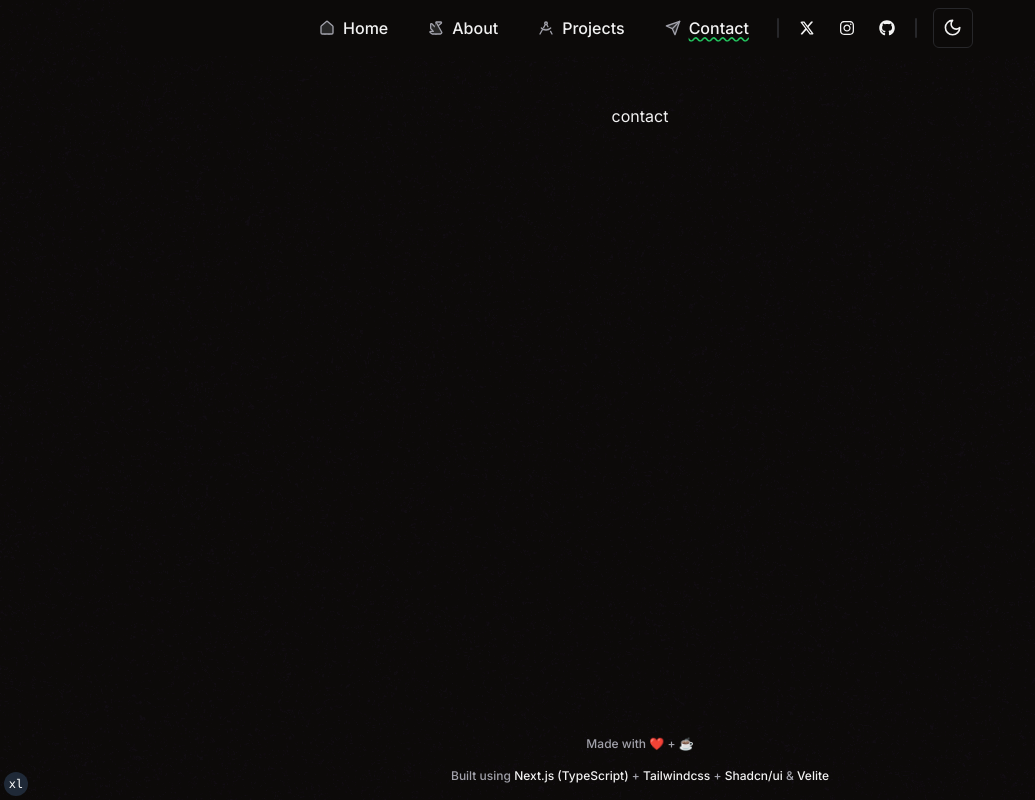
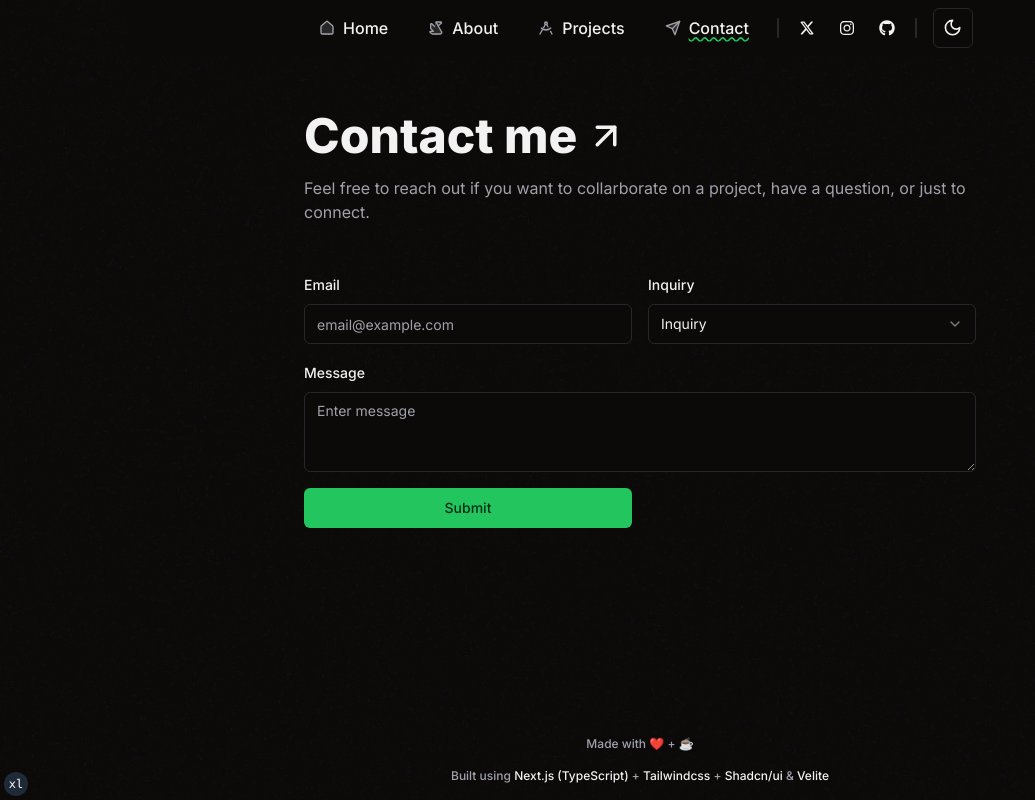
Before and after one commit to humanwhodreams/enoabasi-v2, a Next.js app: page /contact in a window 1280 px wide. Shown: the whole page, without its empty margins (0-1035 px from the left). Built offline with nearby package versions, Linux system fonts and the light colour scheme.

Commit message:
feat: contact me ui

```diff
--- a/app/contact/page.tsx
+++ b/app/contact/page.tsx
@@ -1,9 +1,24 @@
-import * as React from 'react'
+import * as React from "react";
+
+import { ArrowUpRight } from "lucide-react";
+import { ContactForm } from "@/components/pages/contact/contact-form";
+import { SectionContainer } from "@/components/section-container";
 
 interface Props {}
 
 export default function Page({}: Props) {
   return (
-      <main>contact</main>
-  )
+    <SectionContainer>
+      <div className="mb-12 space-y-4">
+        <h2 className="font-extrabold text-3xl md:text-5xl flex items-center justify-start w-fit">
+          Contact me <ArrowUpRight size={42} className="flex-shrink-0 ml-2"/>
+        </h2>
+        <p className="text-muted-foreground">
+        Feel free to reach out if you want to collarborate on a project, have a
+        question, or just to connect.
+      </p>
+      </div>
+      <ContactForm />
+    </SectionContainer>
+  );
 }
--- /dev/null
+++ b/components/pages/contact/contact-form.tsx
@@ -0,0 +1,48 @@
+import * as React from "react";
+
+import {
+  Select,
+  SelectContent,
+  SelectItem,
+  SelectTrigger,
+  SelectValue,
+} from "@/components/ui/select";
+
+import { Button } from "@/components/ui/button";
+import { Input } from "@/components/ui/input";
+import { Label } from "@/components/ui/label";
+import { Textarea } from "@/components/ui/textarea";
+
+interface Props {}
+
+export function ContactForm({}: Props) {
+  return (
+    <form className="space-y-4">
+      <div className="grid grid-cols-1 md:grid-cols-2 gap-4">
+        <div className="col-span-1 space-y-2">
+          <Label>Email</Label>
+          <Input type="email" placeholder="email@example.com" />
+        </div>
+        <div className="col-span-1 space-y-2">
+          <Label>Inquiry</Label>
+          <Select>
+            <SelectTrigger className="w-full">
+              <SelectValue placeholder="Inquiry" />
+            </SelectTrigger>
+            <SelectContent>
+              <SelectItem value="collab">Collaboration</SelectItem>
+              <SelectItem value="question">Question</SelectItem>
+              <SelectItem value="chat">Just a chat</SelectItem>
+            </SelectContent>
+          </Select>
+        </div>
+        <div className="col-span-1 md:col-span-2 space-y-2">
+          <Label>Message</Label>
+          <Textarea placeholder="Enter message" />
+        </div>
+
+        <Button className="col-span-1 md:col-span-1">Submit</Button>
+      </div>
+    </form>
+  );
+}
--- a/components/ui/input.tsx
+++ b/components/ui/input.tsx
@@ -1,7 +1,6 @@
-import * as React from "react";
+import * as React from "react"
 
-import { cn } from "@/lib/utils";
-import { focusInput } from "@/lib/focus-input";
+import { cn } from "@/lib/utils"
 
 export interface InputProps
   extends React.InputHTMLAttributes<HTMLInputElement> {}
@@ -12,16 +11,15 @@ const Input = React.forwardRef<HTMLInputElement, InputProps>(
       <input
         type={type}
         className={cn(
-          "flex h-10 w-full rounded-md border border-input bg-background px-3 py-2 text-sm file:border-0 file:bg-transparent file:text-sm file:font-medium placeholder:text-muted-foreground disabled:cursor-not-allowed disabled:opacity-50",
-          focusInput,
+          "flex h-10 w-full rounded-md border border-input bg-background px-3 py-2 text-sm ring-offset-background file:border-0 file:bg-transparent file:text-sm file:font-medium placeholder:text-muted-foreground focus-visible:outline-none focus-visible:ring-2 focus-visible:ring-ring focus-visible:ring-offset-2 disabled:cursor-not-allowed disabled:opacity-50",
           className
         )}
         ref={ref}
         {...props}
       />
-    );
+    )
   }
-);
-Input.displayName = "Input";
+)
+Input.displayName = "Input"
 
-export { Input };
+export { Input }
--- /dev/null
+++ b/components/ui/textarea.tsx
@@ -0,0 +1,24 @@
+import * as React from "react"
+
+import { cn } from "@/lib/utils"
+
+export interface TextareaProps
+  extends React.TextareaHTMLAttributes<HTMLTextAreaElement> {}
+
+const Textarea = React.forwardRef<HTMLTextAreaElement, TextareaProps>(
+  ({ className, ...props }, ref) => {
+    return (
+      <textarea
+        className={cn(
+          "flex min-h-[80px] w-full rounded-md border border-input bg-background px-3 py-2 text-sm ring-offset-background placeholder:text-muted-foreground focus-visible:outline-none focus-visible:ring-2 focus-visible:ring-ring focus-visible:ring-offset-2 disabled:cursor-not-allowed disabled:opacity-50",
+          className
+        )}
+        ref={ref}
+        {...props}
+      />
+    )
+  }
+)
+Textarea.displayName = "Textarea"
+
+export { Textarea }
--- a/lib/focus-input.ts
+++ /dev/null
@@ -1,3 +0,0 @@
-export const focusInput = [
-  "outline outline-offset-0 outline-0 focus-visible:outline-[1px] outline-primary focus-visible:ring-4 focus-visible:ring-primary/30 transition-colors duration-500",
-];
```
